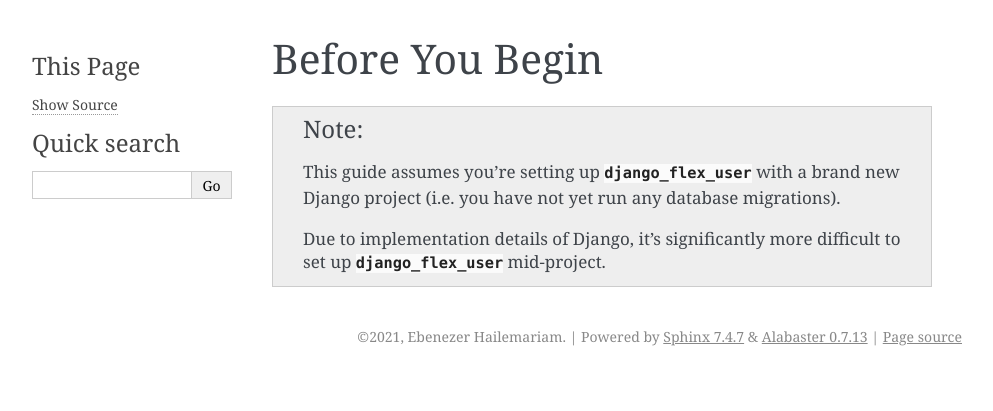
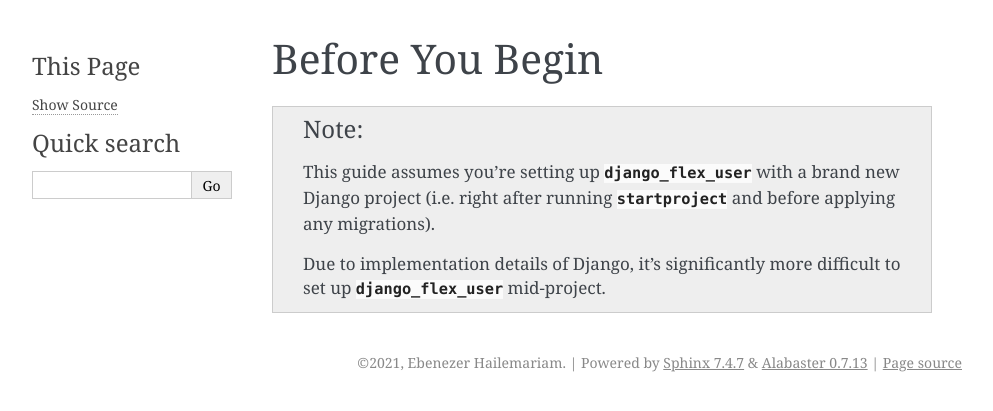
Before and after one commit to ebenh/django-flex-user, a Sphinx documentation site: the page built from docs/source/before_you_begin.rst, in a window 1280 px wide. Shown: the top 411 px of the page, without its empty margins (148-1141 px from the left). Built offline with Sphinx 7.4.7, drawn with Linux system fonts in a browser that asks for light colours.

Commit message:
Updating documentation

```diff
--- a/docs/source/before_you_begin.rst
+++ b/docs/source/before_you_begin.rst
@@ -2,8 +2,8 @@ Before You Begin
 ================
 
 .. note::
-    This guide assumes you're setting up :mod:`django_flex_user` with a brand new Django project (i.e. you have not yet
-    run any database migrations).
+    This guide assumes you're setting up :mod:`django_flex_user` with a brand new Django project (i.e. right after
+    running :djadmin:`startproject` and before applying any migrations).
 
     Due to implementation details of Django, it's significantly more difficult to set up :mod:`django_flex_user`
     mid-project.
```
